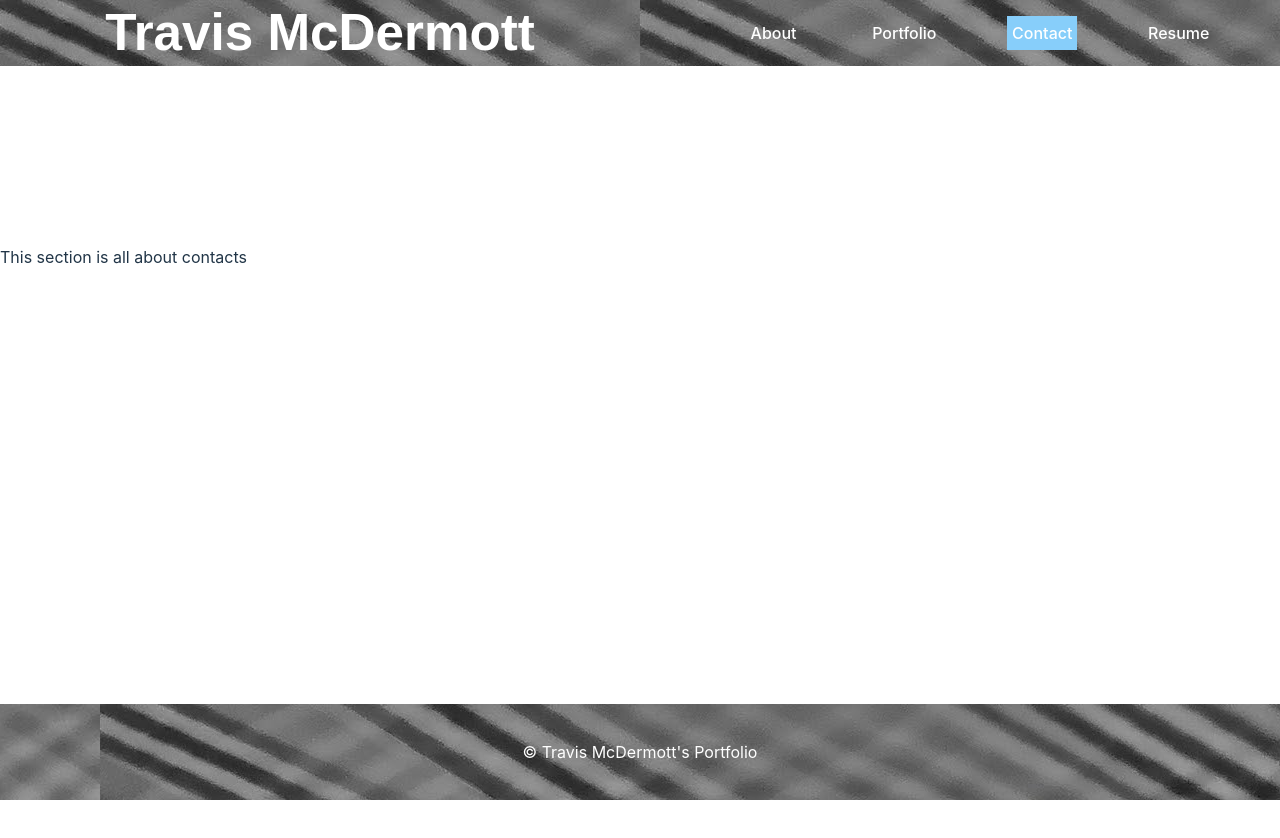
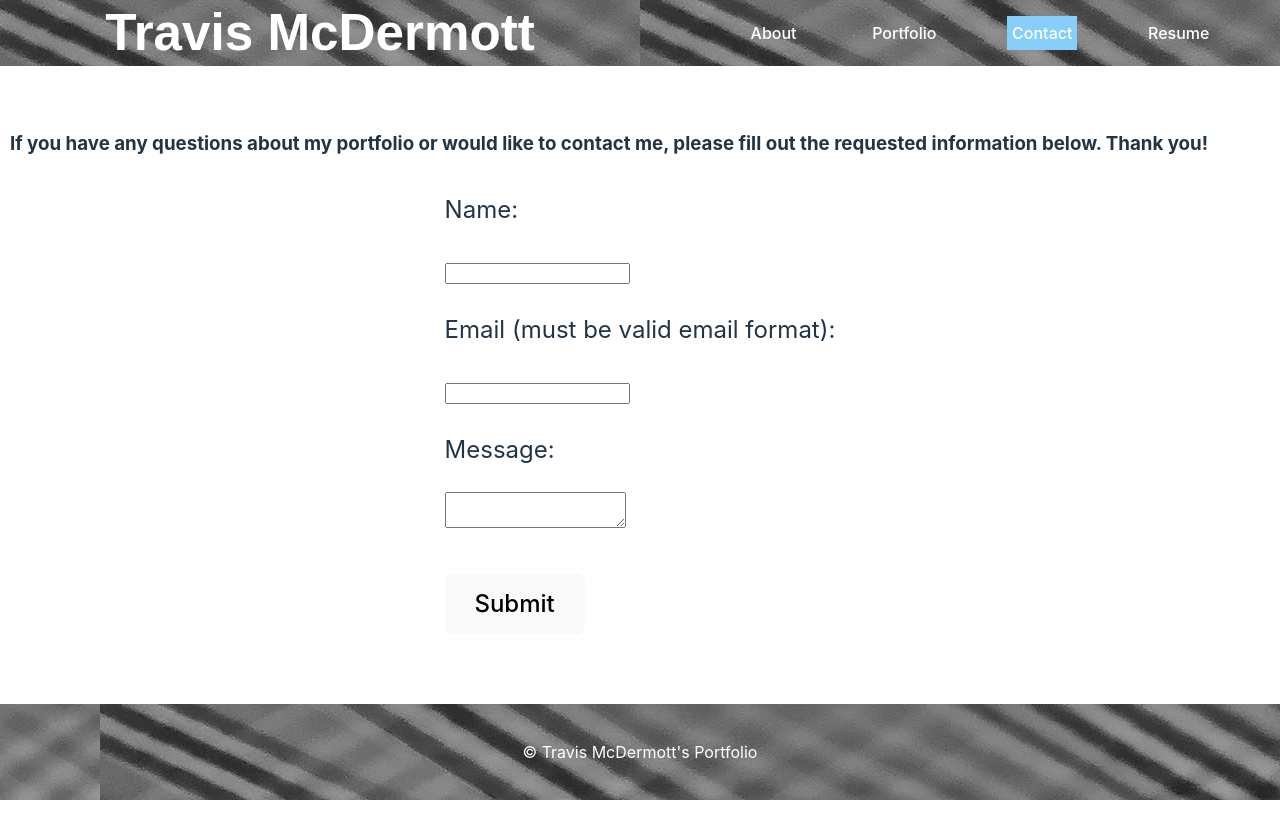
Before and after one commit to tjmcd2010/React-Portfolio, a React (Vite) app: page /contact in a window 1280 px wide. Shown: the top 838 px of the page. Built offline with nearby package versions, Linux system fonts and the light colour scheme.

Commit message:
Complets the Contact page with error messages in place

```diff
--- a/src/index.css
+++ b/src/index.css
@@ -11,6 +11,11 @@
   text-rendering: optimizeLegibility;
   -webkit-font-smoothing: antialiased;
   -moz-osx-font-smoothing: grayscale;
+}
+h3{
+  margin: 10px;
+  display: flex;
+  flex-shrink: 1px;
 }
 header {
   font-family: Arial, Helvetica, sans-serif;
@@ -107,6 +112,12 @@ a:hover {
   color: rgb(241, 238, 238);
 }
 
+form {
+  font-size: 1.5em;
+  display: flex;
+  justify-content: center;
+}
+
 
 
 h1 {
--- a/src/pages/About.jsx
+++ b/src/pages/About.jsx
@@ -2,7 +2,7 @@
 function About (){
     return (
         <div>
-            <h1>About</h1>
+            <h1>About Me</h1>
             <p> This section is all about me</p>
         </div>
     );
--- a/src/pages/Contact.jsx
+++ b/src/pages/Contact.jsx
@@ -1,11 +1,102 @@
+import React, { useState } from 'react';
 
-function Contact (){
-    return (
+//function to define initial values for form input and error fields
+function MyComponent() {
+  const [formData, setFormData] = useState({
+    name: '',
+    email: '',
+    message: '',
+    nameError: '',
+    emailError: '',
+    messageError: ''
+  });
+
+  const { name, email, message, nameError, emailError, messageError } = formData;
+
+  //function to handle changes in input fields
+  const handleChange = (e) => {
+    const { name, value } = e.target;
+    setFormData((prevState) => ({
+      ...prevState,
+      [name]: value,
+      [`${name}Error`]: ''
+    }));
+  };
+
+  //function to validate input fields and ensure the email address input matches that standard email format
+  const validateField = (fieldName, value) => {
+    let error = '';
+    if (!value.trim()) {
+      error = `${fieldName} is required`;
+    } else if (fieldName === 'email') {
+      const emailRegex = /^[^\s@]+@[^\s@]+\.[^\s@]+$/;
+      if (!emailRegex.test(value)) {
+        error = 'Invalid email address format';
+      }
+    }
+    return error;
+  };
+
+  //function to handle blur events on input fields, triggering validation for the corresponding field
+  const handleBlur = (e) => {
+    const { name, value } = e.target;
+    const error = validateField(name, value);
+    setFormData((prevState) => ({
+      ...prevState,
+      [`${name}Error`]: error
+    }));
+  };
+
+  //This validates that all the required fields are input correctly before the form can be submitted and
+  //prepares error messages in the case that any required data is missing
+  const validateForm = () => {
+    const errors = {};
+    errors.nameError = validateField('name', name);
+    errors.emailError = validateField('email', email);
+    errors.messageError = validateField('message', message);
+
+    setFormData((prevState) => ({
+      ...prevState,
+      ...errors
+    }));
+
+    return Object.keys(errors).every((key) => !errors[key]);
+  };
+
+  //function to handle form submission, triggering the validation function and logging the
+  //form data to the console if valid. This also resets the form fields after submission
+
+  const handleSubmit = (e) => {
+    e.preventDefault();
+    const isValid = validateForm();
+    if (isValid) {
+      // Submit form data
+      console.log('Form data:', formData);
+    }
+  };
+
+  return (
+    <>
+      <h3>
+        If you have any questions about my portfolio or would like to contact me, please fill out the requested information below. Thank you!
+      </h3>
+      <form className="contact-form" onSubmit={handleSubmit}>
         <div>
-            <h1>Contact Page</h1>
-            <p> This section is all about contacts</p>
+          <p>Name: {name}</p>
+          <input name="name" value={name} onChange={handleChange} onBlur={handleBlur} />
+          {nameError && <p style={{ color: 'red' }}>{nameError}</p>}
+          <p>Email (must be valid email format): {email}</p>
+          <input name="email" value={email} onChange={handleChange} onBlur={handleBlur} />
+          {emailError && <p style={{ color: 'red' }}>{emailError}</p>}
+          <p>Message: {message}</p>
+          <textarea name="message" value={message} onChange={handleChange} onBlur={handleBlur} />
+          {messageError && <p style={{ color: 'red' }}>{messageError}</p>}
+          <br /><br />
+          <button type="submit">Submit</button>
         </div>
-    );
+      </form>
+    </>
+  );
 }
 
-export default Contact
+export default MyComponent;
```
